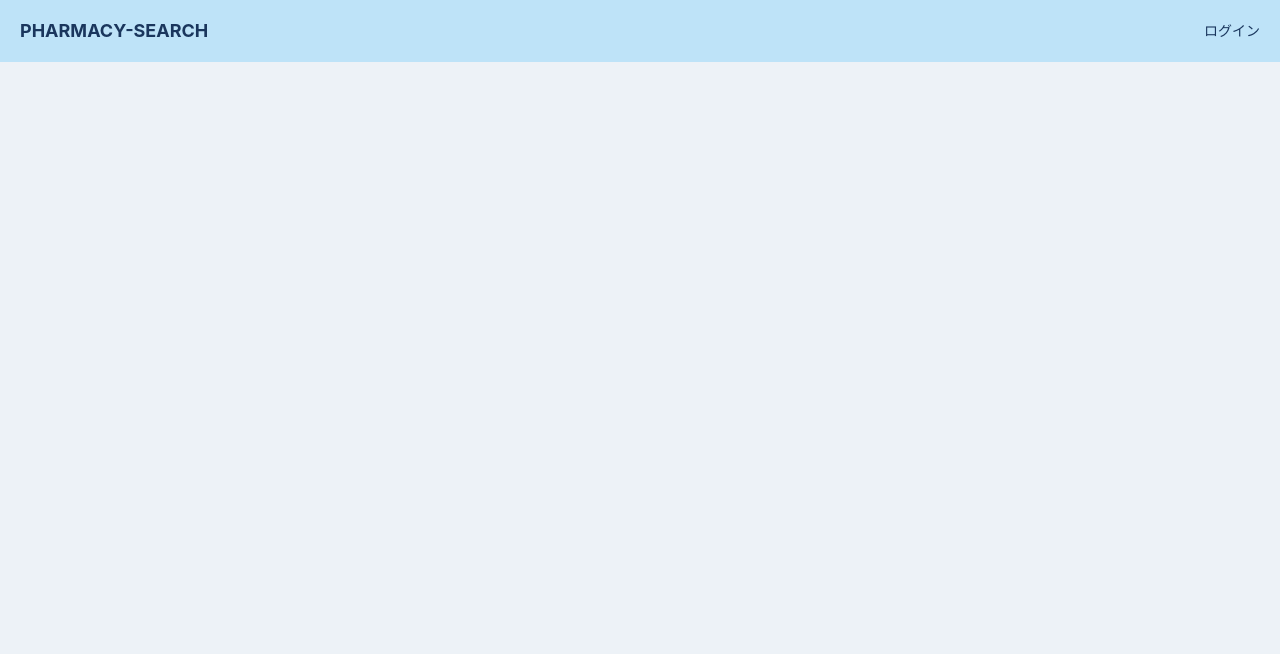
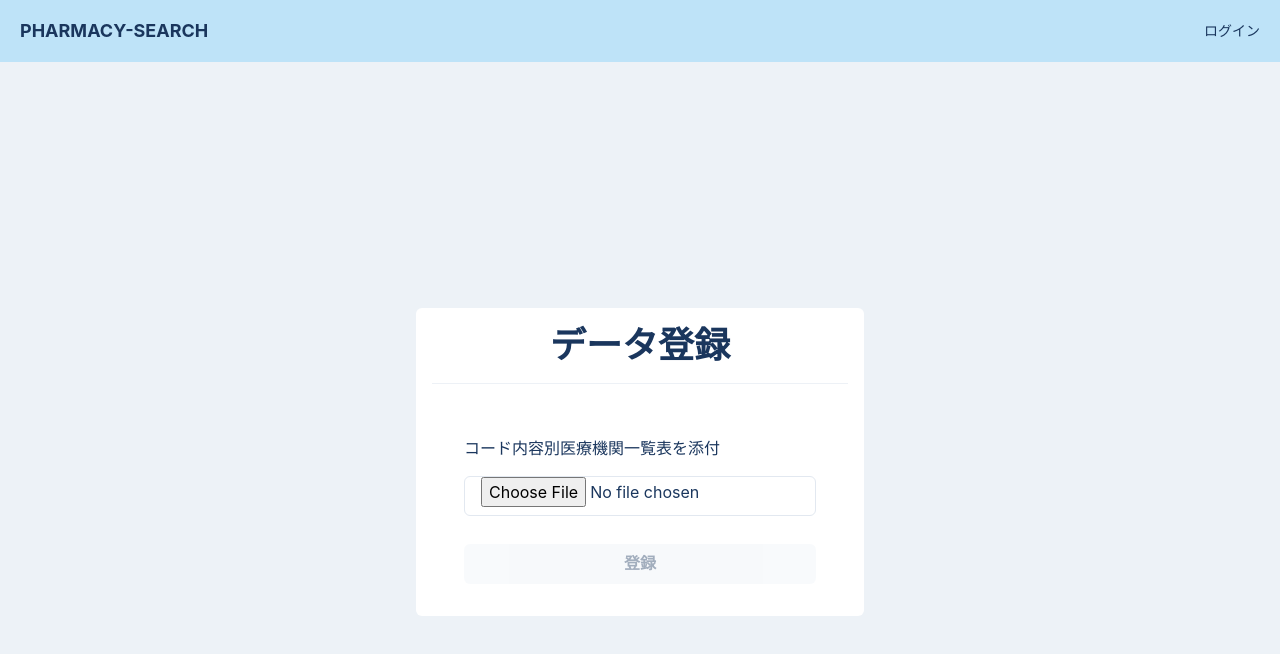
Before and after one commit to amegumi3/pharmacy-search-app-frontend, a React (Create React App) app: page /import in a window 1280 px wide. Shown: the top 654 px of the page. Built offline with nearby package versions, Linux system fonts and the light colour scheme; what axios-case-converter would draw is missing.

Commit message:
[add] 薬局基本情報に係るexcelデータをbackendに送付できるよう設定

```diff
--- a/src/components/organisms/Card.tsx
+++ b/src/components/organisms/Card.tsx
@@ -2,6 +2,7 @@ import { Box, Button, Heading, HStack, Image, Spacer, Stack, Text, VStack } from
 import { memo, VFC } from "react";
 
 export const Card: VFC = memo(() => {
+
   return (
     <>
       <VStack mt={7}>
--- a/src/components/pages/Home.tsx
+++ b/src/components/pages/Home.tsx
@@ -36,5 +36,4 @@ export const Home: VFC = memo(() => {
       <Card />
     </>
   );
-
 });
--- /dev/null
+++ b/src/components/pages/Import.tsx
@@ -0,0 +1,49 @@
+import { Box, Button, Divider, Flex, Heading, Input, Stack, Text } from "@chakra-ui/react";
+import axios from "axios";
+import { useCallback, useState, VFC } from "react";
+
+export const Import: VFC = () => {
+  const [file, setFile] = useState<File | null>(null);
+
+  const onChangeFile = (e: React.ChangeEvent<HTMLInputElement>) => {
+    const files = e.target.files;
+    if (files && files[0].name.includes("コード内容別一覧表")) {
+      setFile(files[0]);
+    } else {
+      alert("ファイルが正しくセットされませんでした。確認のうえもう一度添付し直してください");
+    }
+  };
+  const onChangeSubmit = useCallback(async () => {
+    console.log(file);
+    if (file) {
+      const formData = new FormData();
+      formData.append("file", file);
+      console.log(formData);
+      try {
+        await axios.post("http://localhost:3010/api/v1/pharmacies/import", formData).then((res) => {
+          console.log(res.data);
+        });
+      } catch (err) {
+        console.log(err);
+      }
+    }
+  }, [file]);
+
+  return (
+    <Flex align="center" justify="center" height="100vh">
+      <Box bg="white" w="md" p={4} borderRadius="md">
+        <Heading textAlign="center">データ登録</Heading>
+        <Divider my={4} />
+        <Stack px={8} py={4}>
+          <Stack spacing={4} py={5}>
+            <Text>コード内容別医療機関一覧表を添付</Text>
+            <Input type="file" accept=".xlsx" onChange={onChangeFile} />
+          </Stack>
+          <Button disabled={!file} onClick={onChangeSubmit}>
+            登録
+          </Button>
+        </Stack>
+      </Box>
+    </Flex>
+  );
+};
--- a/src/router/Router.tsx
+++ b/src/router/Router.tsx
@@ -6,6 +6,7 @@ import { SignUp } from "components/pages/userAuth/SignUp";
 import { SignIn } from "components/pages/userAuth/SignIn";
 import { HeaderLayout } from "components/template/HeaderLayout";
 import { AuthProvider } from "providers/Auth";
+import { Import } from "components/pages/Import";
 
 export const Router:VFC = memo(() => {
   return (
@@ -15,6 +16,7 @@ export const Router:VFC = memo(() => {
           <Route exact path="/" component={Home} />
           <Route path="/signup" component={SignUp} />
           <Route path="/signin" component={SignIn} />
+          <Route path="/import" component={Import} />
         </HeaderLayout>
       </AuthProvider>
     </Switch>
```
Also changed, not shown: src/components/pages/userAuth/SignIn.tsx (+11 -8 lines).
